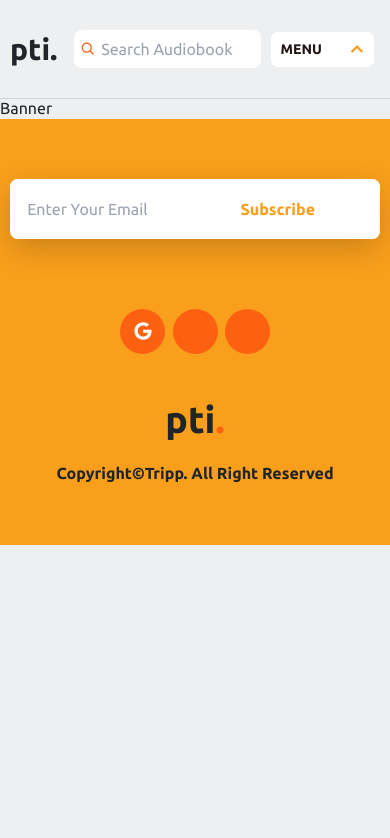
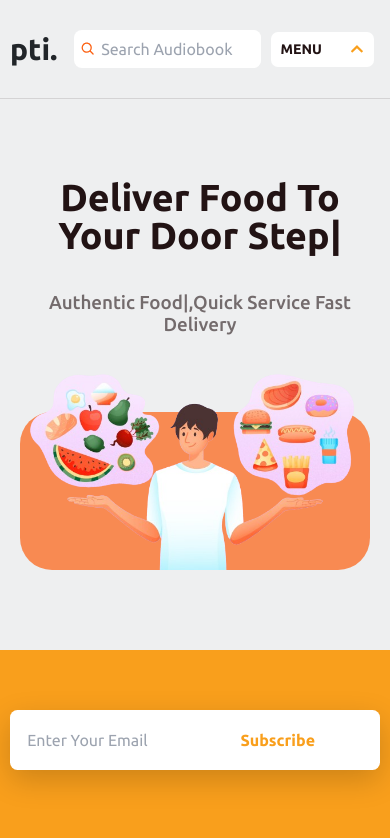
Before and after one commit to EnayetHossain/restaurant, a React (Vite) app: page / in a window 390 px wide. Shown: the top 838 px of the page. Built offline with nearby package versions, Linux system fonts and the light colour scheme; some icons are missing.

Commit message:
responsive banner section

```diff
--- a/src/index.css
+++ b/src/index.css
@@ -33,6 +33,10 @@ body {
   -moz-osx-font-smoothing: grayscale;
 }
 
+img {
+  width: 100%;
+}
+
 .desktop-max {
   max-width: 1100px;
   margin: 0 auto;
--- a/src/pages/Home/Banner/Banner.css
+++ b/src/pages/Home/Banner/Banner.css
@@ -0,0 +1,63 @@
+.hero-container {
+  background-color: rgb(var(--secondary-color));
+  color: rgb(var(--white));
+  display: flex;
+  justify-content: space-between;
+  align-items: center;
+}
+
+.hero-description {
+  color: rgba(var(--white), 0.6);
+  margin-top: 2em;
+}
+
+.hero-content {
+  margin-left: 6rem;
+}
+
+.hero-image {
+  margin-right: 2.25rem;
+  width: min(33em, 100%);
+}
+
+@media only screen and (max-width: 820px) {
+  .hero-content {
+    margin-left: 1rem;
+  }
+
+  .hero-image {
+    margin-right: 1rem;
+  }
+}
+
+@media only screen and (max-width: 740px) {
+  .hero-container {
+    flex-direction: column;
+    background-color: transparent !important;
+    color: rgb(var(--black)) !important;
+    text-align: center;
+  }
+
+  .hero-description {
+    color: rgba(var(--black), 0.6);
+    font-weight: 500;
+  }
+
+  .hero-image {
+    margin: 0;
+    position: relative;
+  }
+
+  .hero-image::after {
+    content: "";
+    position: absolute;
+    top: 32%;
+    left: 50%;
+    width: 100%;
+    height: 68%;
+    background-color: rgba(var(--accent-color), 0.7);
+    z-index: -1;
+    transform: translateX(-50%);
+    border-radius: 2em;
+  }
+}
--- a/src/pages/Home/Banner/Banner.jsx
+++ b/src/pages/Home/Banner/Banner.jsx
@@ -2,9 +2,22 @@ import "./Banner.css";
 
 const Banner = () => {
   return (
-    <div>
-      <h1>Banner</h1>
-    </div>
+    <header className="my-32 md:my-52 px-3">
+      <div className="desktop-max bg-secondary-color text-white rounded-[1.8em] hero-container">
+        <div className="hero-content">
+          <h1 className="text-6xl font-semibold break-words max-w-[40rem]">
+            Deliver Food To Your Door Step|
+          </h1>
+          <p className="text-3xl hero-description">
+            Authentic Food|,Quick Service Fast Delivery
+          </p>
+        </div>
+
+        <div className="hero-image">
+          <img className="w-full" src="/images/Image1.png" alt="hero image" />
+        </div>
+      </div>
+    </header>
   );
 };
 
--- a/src/pages/shared/Footer/Footer.jsx
+++ b/src/pages/shared/Footer/Footer.jsx
@@ -9,7 +9,7 @@ const Footer = () => {
       <div className="desktop-max d-flex justify-content-between align-items-center">
         <div className="news-letter-container">
           <div>
-            <div className="d-flex justify-content-between align-items-center search-bar  overflow-hidden rounded-xl md:rounded-[1.2em] bg-white pl-4 pr-2 w-full md:w-[88%] shadow-lg">
+            <div className="d-flex justify-content-between align-items-center search-bar  overflow-hidden rounded-xl md:rounded-[1.3em] bg-white pl-4 pr-2 w-full md:w-[88%] shadow-lg">
               <input
                 type="email"
                 placeholder="Enter Your Email"
```
Also changed, not shown: public/images/Image1.png (added).
